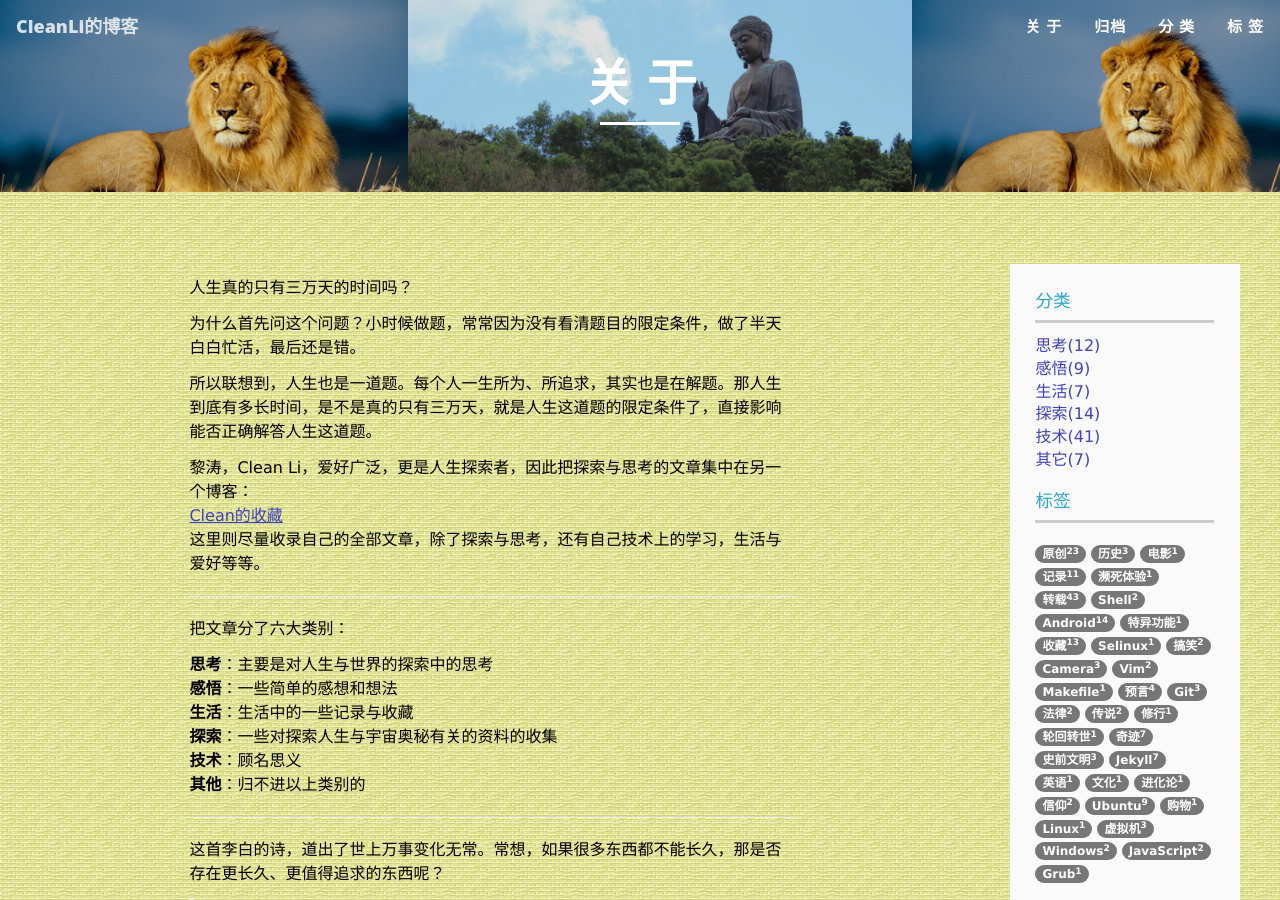
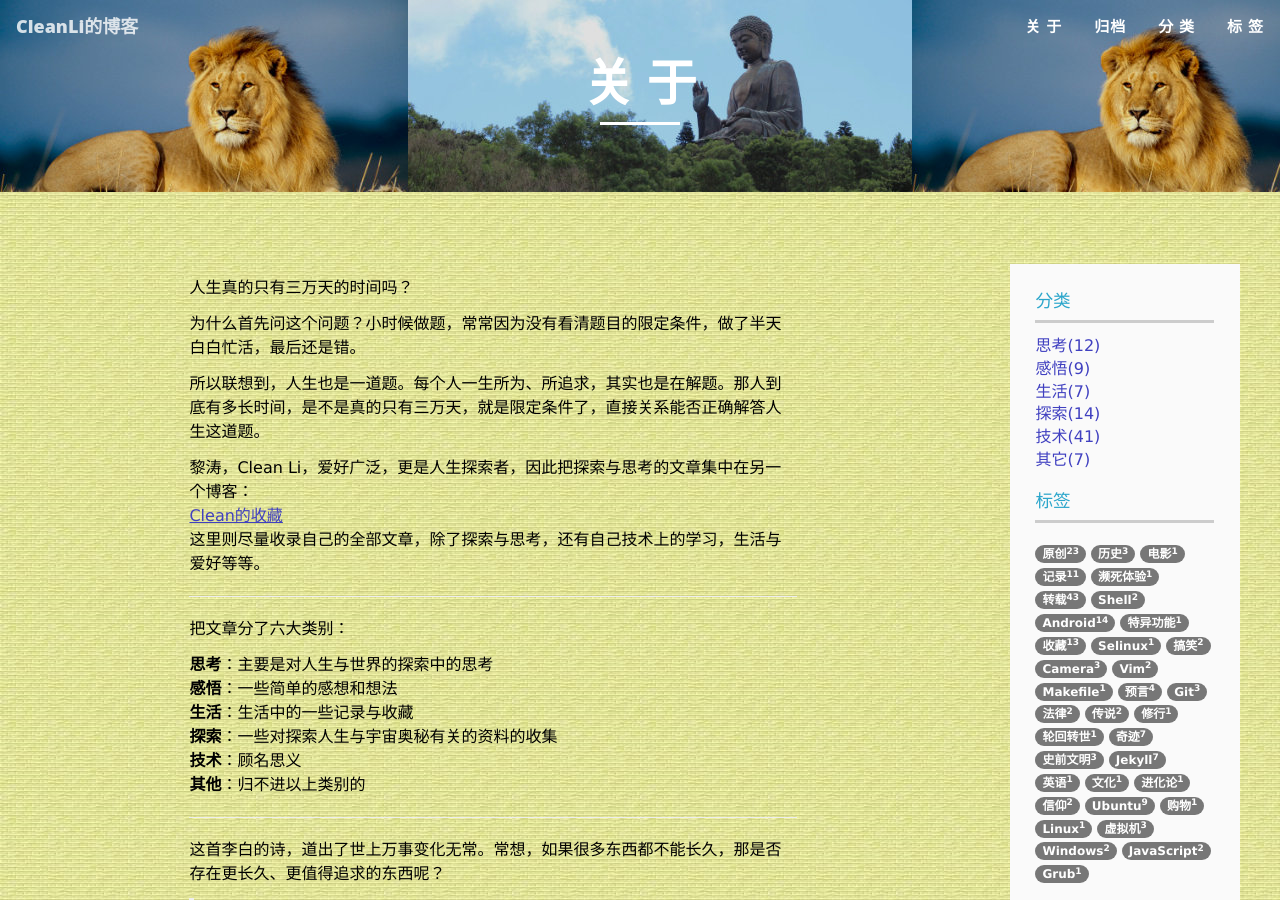
Before and after one commit to cleanli/cleanhome, a Jekyll site: the page built from about.md, in a window 1280 px wide, cut to the strip 0-900 px from the top of the page. Built offline with Jekyll 4.4.1, drawn with Linux system fonts in a browser that asks for light colours.

Commit message:
update about

```diff
--- a/about.md
+++ b/about.md
@@ -7,7 +7,7 @@ header-img: "img/post-bg-02.jpg"
 
 为什么首先问这个问题？小时候做题，常常因为没有看清题目的限定条件，做了半天白白忙活，最后还是错。
 
-所以联想到，人生也是一道题。每个人一生所为、所追求，其实也是在解题。那人生到底有多长时间，是不是真的只有三万天，就是人生这道题的限定条件了，直接影响能否正确解答人生这道题。
+所以联想到，人生也是一道题。每个人一生所为、所追求，其实也是在解题。那人到底有多长时间，是不是真的只有三万天，就是限定条件了，直接关系能否正确解答人生这道题。
 
 黎涛，Clean Li，爱好广泛，更是人生探索者，因此把探索与思考的文章集中在另一个博客：<br>
 [Clean的收藏](https://longhistory.github.io/clean_collecting/index.html)<br>
```
